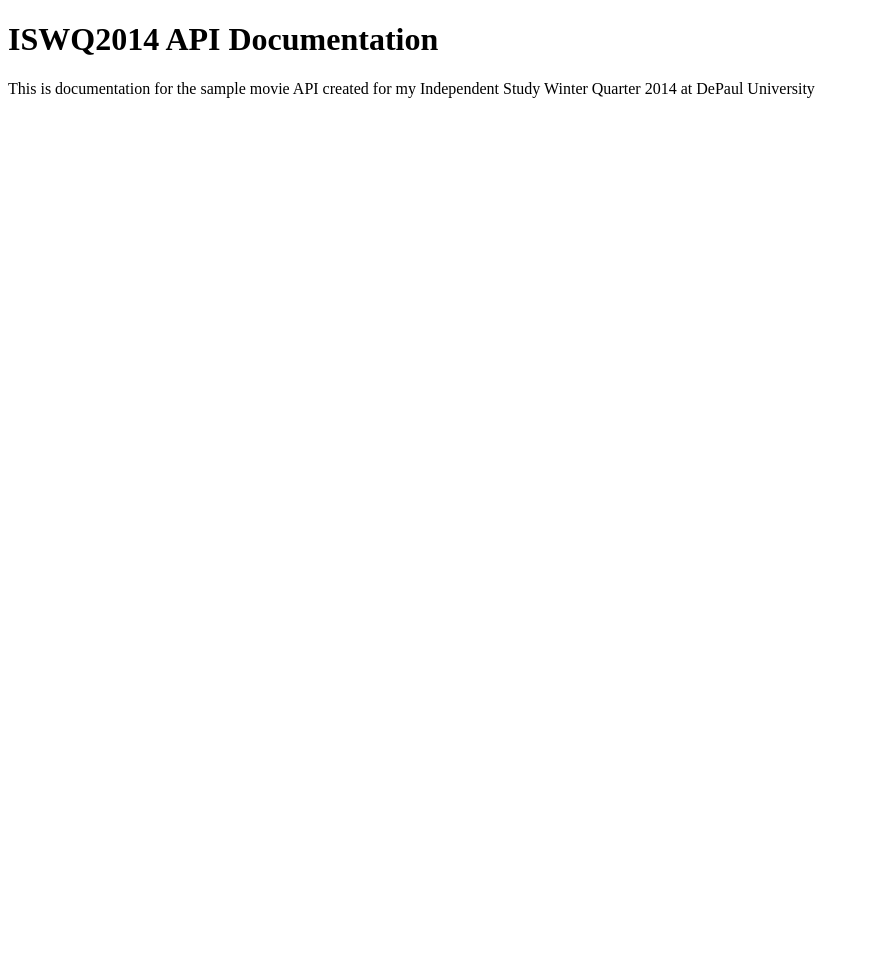
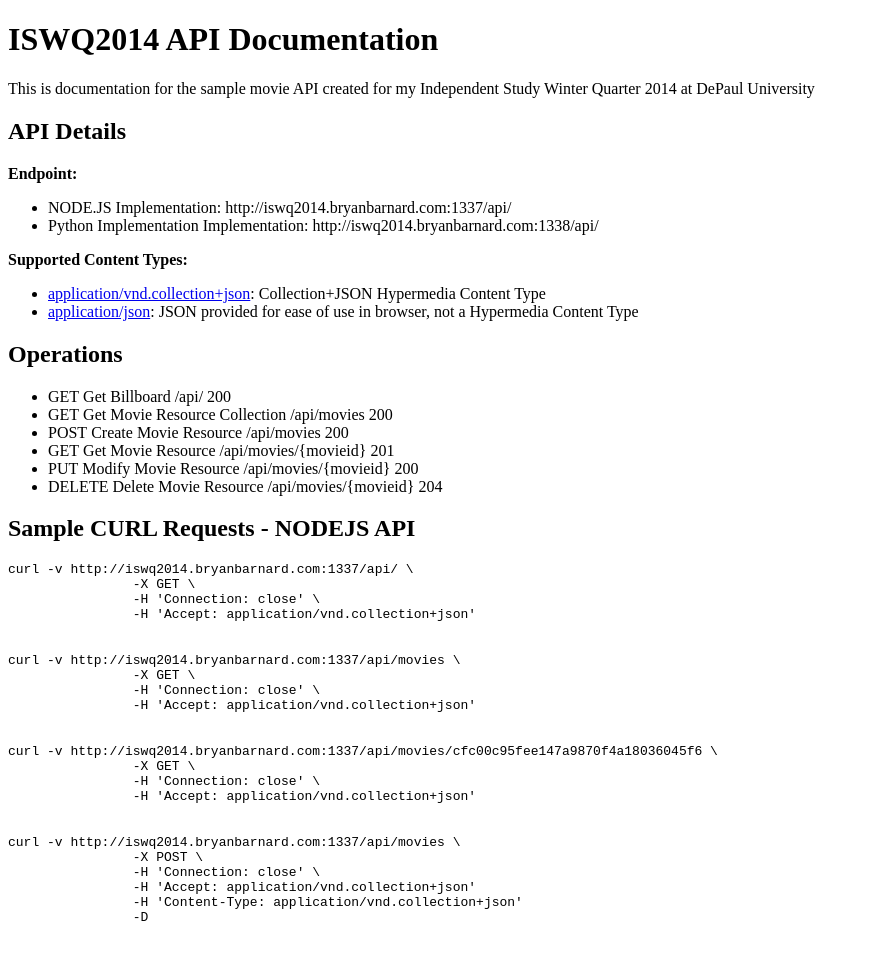
Before and after one commit to bryanbarnard/ISWQ2014, a plain HTML site: page index.html in a window 1280 px wide. Shown: the whole page, without its empty margins (0-869 px from the left). Before the commit the page ends 800 px from the top, so only its background shows below. Drawn offline with Linux system fonts and the light colour scheme; a script that the page names is missing.

Commit message:
adding sample requests and endpoints

```diff
--- a/index.html
+++ b/index.html
@@ -1,12 +1,87 @@
 <!DOCTYPE html>
 <html>
 <head>
-<title>ISWQ2014</title>
+    <title>ISWQ2014</title>
 </head>
 <body>
-<h1>
-ISWQ2014 API Documentation
-</h1>
-<p>This is documentation for the sample movie API created for my Independent Study Winter Quarter 2014 at DePaul University</p>
+<div id="introduction">
+    <h1>
+        ISWQ2014 API Documentation
+    </h1>
+
+    <p>This is documentation for the sample movie API created for my Independent Study Winter Quarter 2014 at DePaul
+        University</p>
+</div>
+<section>
+    <div id="details">
+        <h2>API Details</h2>
+        <p><strong>Endpoint:</strong></p>
+        <ul>
+            <li>NODE.JS Implementation: http://iswq2014.bryanbarnard.com:1337/api/</li>
+            <li>Python Implementation Implementation: http://iswq2014.bryanbarnard.com:1338/api/</li>
+        </ul>
+        <p><strong>Supported Content Types:</strong></p>
+        <ul>
+            <li><a href="http://amundsen.com/media-types/collection/format/">application/vnd.collection+json</a>: Collection+JSON Hypermedia Content Type</li>
+            <li><a href="https://www.ietf.org/rfc/rfc4627.txt">application/json</a>: JSON provided for ease of use in browser, not a Hypermedia Content Type </li>
+        </ul>
+    </div>
+    <div id="operations">
+        <h2>Operations</h2>
+        <ul>
+            <li>
+                <span>GET</span>&nbsp;<span>Get Billboard</span>&nbsp;<span>/api/</span>&nbsp;<span>200</span></li>
+            <li>
+                <span>GET</span>&nbsp;<span>Get Movie Resource Collection</span>&nbsp;<span>/api/movies</span>&nbsp;<span>200</span>
+            </li>
+            <li>
+                <span>POST</span>&nbsp;<span>Create Movie Resource</span>&nbsp;<span>/api/movies</span>&nbsp;<span>200</span>
+            </li>
+            <li>
+                <span>GET</span>&nbsp;<span>Get Movie Resource</span>&nbsp;<span>/api/movies/{movieid}</span>&nbsp;<span>201</span>
+            </li>
+            <li>
+                <span>PUT</span>&nbsp;<span>Modify Movie Resource</span>&nbsp;<span>/api/movies/{movieid}</span>&nbsp;<span>200</span>
+            </li>
+            <li>
+                <span>DELETE</span>&nbsp;<span>Delete Movie Resource</span>&nbsp;<span>/api/movies/{movieid}</span>&nbsp;<span>204</span>
+            </li>
+        </ul>
+    </div>
+</section>
+<section>
+    <div id="sample_request">
+        <h2>Sample CURL Requests - NODEJS API</h2>
+            <pre class="embedcurl" title="Get BILLBOARD">curl -v http://iswq2014.bryanbarnard.com:1337/api/ \
+                -X GET \
+                -H 'Connection: close' \
+                -H 'Accept: application/vnd.collection+json'
+            </pre>
+        <p></p>
+            <pre class="embedcurl" title="Get Movie Resource Collection">curl -v http://iswq2014.bryanbarnard.com:1337/api/movies \
+                -X GET \
+                -H 'Connection: close' \
+                -H 'Accept: application/vnd.collection+json'
+            </pre>
+        <p></p>
+            <pre class="embedcurl" title="Get Movie Resource">curl -v http://iswq2014.bryanbarnard.com:1337/api/movies/cfc00c95fee147a9870f4a18036045f6 \
+                -X GET \
+                -H 'Connection: close' \
+                -H 'Accept: application/vnd.collection+json'
+            </pre>
+        <p></p>
+            <pre class="embedcurl" title="Create a Movie Resource">curl -v http://iswq2014.bryanbarnard.com:1337/api/movies \
+                -X POST \
+                -H 'Connection: close' \
+                -H 'Accept: application/vnd.collection+json'
+                -H 'Content-Type: application/vnd.collection+json'
+                -D
+            </pre>
+    </div>
+    <div id="tests">
+    </div>
+</section>
+
+<script src="https://www.embedcurl.com/embedcurl.min.js" async></script>
 </body>
 </html>
```
